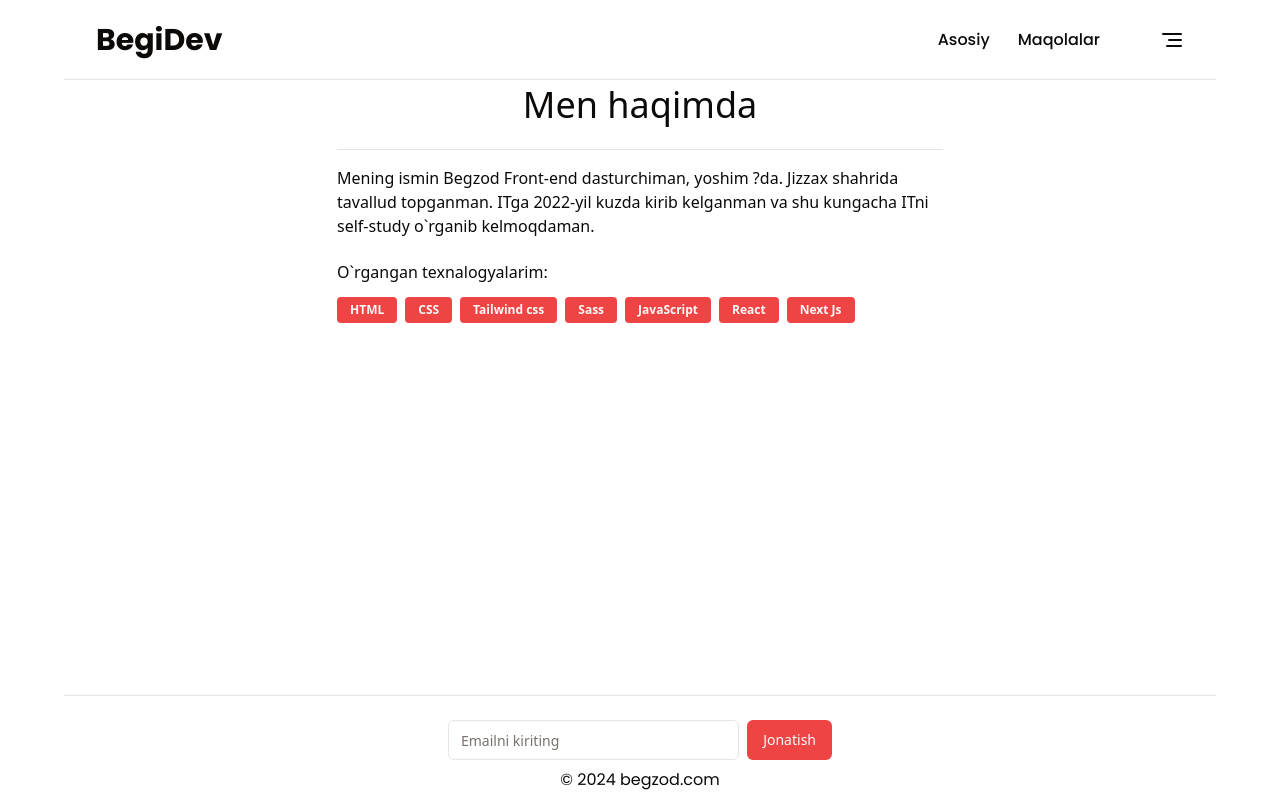
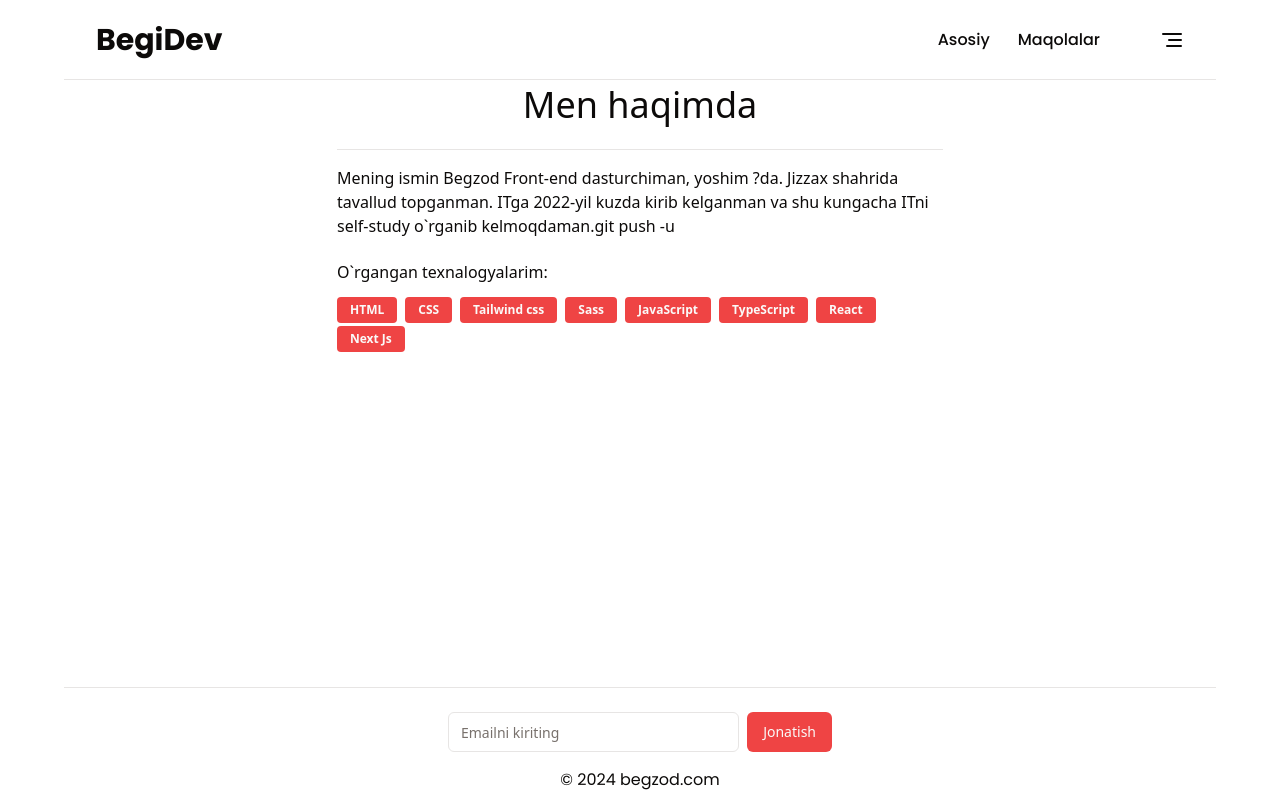
Before and after one commit to BegiDev/blog, a Next.js app: page /about in a window 1280 px wide. Built offline with nearby package versions, Linux system fonts and the light colour scheme.

Commit message:
navbar, footer fixed px

```diff
--- a/app/(root)/(home)/page.tsx
+++ b/app/(root)/(home)/page.tsx
@@ -7,7 +7,7 @@ import { Button } from "@/components/ui/button";
 export default function HomePage() {
   return (
     <div className="max-w-full md:max-w-[1000px] mx-auto px-4">
-      <div className="flex flex-col md:flex-row items-center gap-7 mt-[120px] md:mt-[190px]">
+      <div className="flex flex-col md:flex-row items-center gap-7 mt-[95px] md:mt-[190px]">
         <div className="w-[125px] h-[125px] md:w-36 md:h-36 relative animate-slide-in-top">
           <Image
             src={Avatar}
--- a/app/(root)/_components/footer.tsx
+++ b/app/(root)/_components/footer.tsx
@@ -14,7 +14,7 @@ function Footer() {
           </Button>
         </div>
       </div>
-      <p className="text-center pt-2 font-base font-normal font-poppins">
+      <p className="text-center pt-4 font-base font-normal font-poppins">
         © 2024 begzod.com
       </p>
     </footer>
--- a/app/(root)/about/page.tsx
+++ b/app/(root)/about/page.tsx
@@ -9,7 +9,7 @@ function AboutMe() {
         <h3 className="mt-4 text-base">
           Mening ismin Begzod Front-end dasturchiman, yoshim ?da. Jizzax
           shahrida tavallud topganman. ITga 2022-yil kuzda kirib kelganman va
-          shu kungacha ITni self-study o`rganib kelmoqdaman.
+          shu kungacha ITni self-study o`rganib kelmoqdaman.git push -u
         </h3>
         <div className="mt-5">
           <h4 className="font-medium ">O`rgangan texnalogyalarim:</h4>
--- a/constant/index.ts
+++ b/constant/index.ts
@@ -1,4 +1,4 @@
-import { Home, Newspaper, CodeXml} from "lucide-react";
+import { Home, Newspaper} from "lucide-react";
 
 export const navLinks = [
   { name: "Asosiy", route: "/", icon: Home, id: 0 },
@@ -19,11 +19,12 @@ export const popularTags = [
 ];
 
 export const learningTechnology = [
-  {name: "HTML", icon: CodeXml},
-  {name: "CSS", icon: CodeXml},
-  {name: "Tailwind css", icon: CodeXml},
-  {name: "Sass", icon: CodeXml},
-  {name: "JavaScript", icon: CodeXml},
-  {name: "React", icon: CodeXml},
-  {name: "Next Js", icon: CodeXml},
+  {name: "HTML",},
+  {name: "CSS",},
+  {name: "Tailwind css",},
+  {name: "Sass",},
+  {name: "JavaScript",},
+  {name: "TypeScript",},
+  {name: "React",},
+  {name: "Next Js",},
 ]
```
